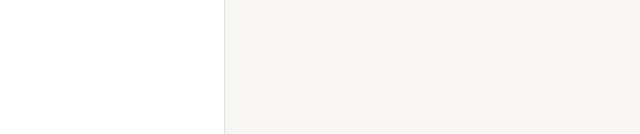
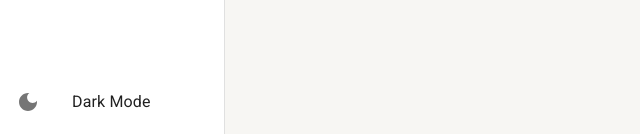
Before and after one commit to giovanaraphaelli/crud-react-with-mui, a React (Create React App) app: page /home in a window 1280 px wide. Shown: the part 666-800 px from the top of the page, without its empty margins (0-640 px from the left). Built offline with nearby package versions, Linux system fonts and the light colour scheme.

Commit message:
feat: configuração da troca de tema

```diff
--- a/src/shared/components/menu-lateral/MenuLateral.tsx
+++ b/src/shared/components/menu-lateral/MenuLateral.tsx
@@ -9,9 +9,11 @@
   useMediaQuery,
   useTheme,
 } from '@mui/material';
+import DarkModeIcon from '@mui/icons-material/DarkMode';
+import LightModeIcon from '@mui/icons-material/LightMode';
 import { Box } from '@mui/system';
 import { useMatch, useNavigate, useResolvedPath } from 'react-router-dom';
-import { useDrawerContext } from '../../contexts';
+import { useAppThemeContext, useDrawerContext } from '../../contexts';
 import { ReactNode } from 'react';
 
 interface IDrawerProviderProps {
@@ -54,6 +56,7 @@
   const smDown = useMediaQuery(theme.breakpoints.down('sm'));
 
   const { isDrawerOpen, toggleDrawerOpen, drawerOptions } = useDrawerContext();
+  const { toggleTheme, themeName } = useAppThemeContext();
   return (
     <>
       <Drawer
@@ -93,6 +96,18 @@
               ))}
             </List>
           </Box>
+          <Box>
+            <List component="nav">
+              <ListItemButton onClick={toggleTheme}>
+                <ListItemIcon>
+                  {themeName === 'light' ? <DarkModeIcon /> : <LightModeIcon />}
+                </ListItemIcon>
+                <ListItemText
+                  primary={themeName === 'light' ? 'Dark Mode' : 'Light Mode'}
+                />
+              </ListItemButton>
+            </List>
+          </Box>
         </Box>
       </Drawer>
 
--- a/src/shared/themes/Dark.ts
+++ b/src/shared/themes/Dark.ts
@@ -3,10 +3,11 @@
 
 export const DarkTheme = createTheme({
   palette: {
+    mode: 'dark',
     primary: {
       main: deepPurple[700],
       dark: deepPurple[800],
-      light: deepPurple[500],
+      light: deepPurple[700],
       contrastText: deepPurple[50],
     },
     secondary: {
@@ -20,4 +21,9 @@
       paper: '#383838',
     },
   },
+  typography: {
+    allVariants: {
+      color: '#ffffff',
+    },
+  },
 });
```
